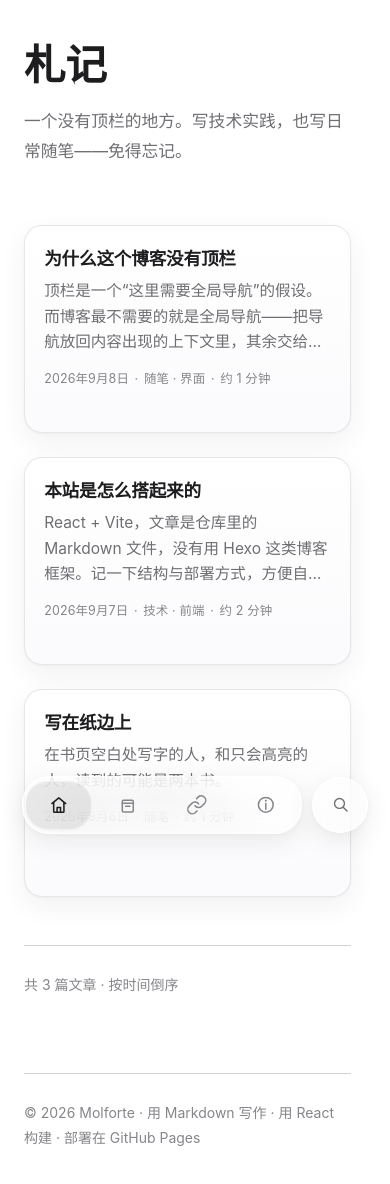
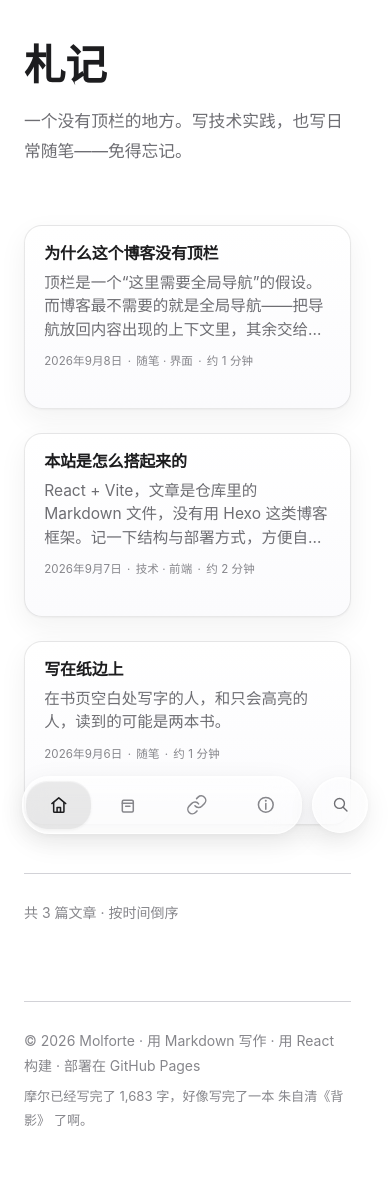
Before and after one commit to Molforte/Molforte.pages, a React (Vite) app: page / in a window 390 px wide. Shown: the top 1184 px of the page. Built offline with nearby package versions, Linux system fonts and the light colour scheme.

Commit message:
feat: 卡片再压矮（桌面213/手机184）+页脚趣味字数统计（正文字数≈对照名著）

```diff
--- a/src/components/Footer.jsx
+++ b/src/components/Footer.jsx
@@ -1,13 +1,46 @@
+import { posts } from '../lib/content.js'
 import { SITE } from '../site.js'
+
+// 一些常见中文作品的约略字数，用来给“已经写了多少字”找个参照
+const WORKS = [
+  { author: '朱自清', name: '《背影》', chars: 1300 },
+  { author: '鲁迅', name: '《孔乙己》', chars: 2700 },
+  { author: '鲁迅', name: '《故乡》', chars: 4400 },
+  { author: '鲁迅', name: '《祝福》', chars: 5200 },
+  { author: '张爱玲', name: '《倾城之恋》', chars: 23000 },
+  { author: '沈从文', name: '《边城》', chars: 43000 },
+  { author: '余华', name: '《活着》', chars: 120000 },
+  { author: '钱锺书', name: '《围城》', chars: 230000 },
+  { author: '曹雪芹', name: '《红楼梦》', chars: 960000 },
+  { author: '路遥', name: '《平凡的世界》', chars: 1000000 },
+]
+
+function nearestWork(chars) {
+  if (chars <= 0) return null
+  return WORKS.reduce((best, w) =>
+    Math.abs(w.chars - chars) < Math.abs(best.chars - chars) ? w : best,
+  )
+}
 
 export default function Footer() {
   const year = new Date().getFullYear()
   const since = SITE.since
+
+  const total = posts.reduce(
+    (sum, p) => sum + (p.content.match(/[\u4e00-\u9fff]/g) || []).length,
+    0,
+  )
+  const work = nearestWork(total)
+  const stat = work
+    ? `摩尔已经写完了 ${total.toLocaleString('zh-CN')} 字，好像写完了一本 ${work.author}${work.name} 了啊。`
+    : '摩尔还没有开始写……'
+
   return (
     <footer className="site-footer">
       <p className="site-footer__line">
         © {since === year ? year : `${since}–${year}`} {SITE.author} · {SITE.footerNote}
       </p>
+      <p className="site-footer__stat">{stat}</p>
     </footer>
   )
 }
--- a/src/styles/global.css
+++ b/src/styles/global.css
@@ -121,6 +121,12 @@ a {
 
 .site-footer__line a:hover {
   color: var(--link);
+}
+
+.site-footer__stat {
+  margin: 0.45rem 0 0;
+  color: var(--text-3);
+  font-size: 0.82rem;
 }
 
 /* ============================================================
@@ -456,7 +462,7 @@ a {
 
 .post-card {
   margin: 0;
-  height: 14rem; /* 固定舒适高度（更矮） */
+  height: 12.5rem; /* 固定舒适高度（更矮） */
   background: linear-gradient(180deg, #ffffff 0%, #fbfbfd 100%);
   border: 1px solid rgba(29, 29, 31, 0.1);
   border-radius: 18px;
@@ -479,16 +485,16 @@ a {
 
 .post-card__link {
   display: block;
-  padding: 1.4rem 1.7rem 1.5rem;
+  padding: 1.15rem 1.7rem 1.25rem;
   color: var(--text);
   text-decoration: none;
 }
 
 .post-card__title {
   margin: 0;
-  font-size: 1.2rem;
+  font-size: 1.06rem;
   font-weight: 600;
-  line-height: 1.45;
+  line-height: 1.42;
   letter-spacing: -0.01em;
   display: -webkit-box;
   -webkit-line-clamp: 2;
@@ -502,10 +508,10 @@ a {
 }
 
 .post-card__summary {
-  margin: 0.5rem 0 0;
+  margin: 0.4rem 0 0;
   color: var(--text-2);
-  font-size: 0.94rem;
-  line-height: 1.7;
+  font-size: 0.9rem;
+  line-height: 1.6;
   display: -webkit-box;
   -webkit-line-clamp: 3; /* 摘要最多 3 行 */
   -webkit-box-orient: vertical;
@@ -513,8 +519,8 @@ a {
 }
 
 .post-card__meta {
-  margin: 0.95rem 0 0;
-  font-size: 0.82rem;
+  margin: 0.75rem 0 0;
+  font-size: 0.78rem;
   color: var(--text-3);
   letter-spacing: 0.01em;
 }
@@ -1047,26 +1053,26 @@ a {
   }
 
   .post-card__link {
-    padding: 1.2rem 1.2rem 1.3rem;
+    padding: 1rem 1.2rem 1.1rem;
   }
 
   .post-card {
-    height: 13rem;
+    height: 11.5rem;
   }
 
   .post-card__title {
-    font-size: 1.1rem;
+    font-size: 1rem;
   }
 
   .post-card__summary {
-    margin: 0.45rem 0 0;
-    font-size: 0.9rem;
-    line-height: 1.65;
+    margin: 0.38rem 0 0;
+    font-size: 0.85rem;
+    line-height: 1.5;
   }
 
   .post-card__meta {
-    margin: 0.8rem 0 0;
-    font-size: 0.78rem;
+    margin: 0.66rem 0 0;
+    font-size: 0.72rem;
   }
 
   .post-card__summary {
```
